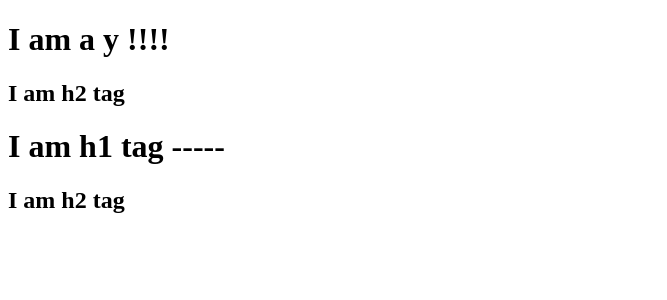
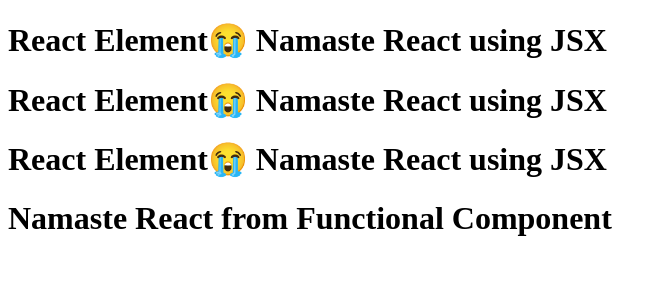
Before and after one commit to sharonkamalkothapalli/learning-react, a React (Vite) app: page / in a window 1280 px wide. Shown: the top 300 px of the page, without its empty margins (0-667 px from the left). Built offline with nearby package versions, Linux system fonts and the light colour scheme.

Commit message:
episode-03

```diff
--- a/App.js
+++ b/App.js
@@ -1,16 +1,35 @@
 import React from "react";
 import ReactDOM from "react-dom/client";
 
-const parent = React.createElement("div", {id:"parent"},
-    [React.createElement("div", {id:"child1", key:"child1"},
-        [React.createElement("h1", {key: "h1-1"}, "I am a y !!!! "), React.createElement("h2", {key: "h2-1"}, "I am h2 tag")]
-    ),
-    React.createElement("div", {id:"child2", key:"child2"},
-        [React.createElement("h1", {key: "h1-2"}, "I am h1 tag -----"), React.createElement("h2", {key: "h2-1"}, "I am h2 tag")]
-    )]
-)
+// const parent = React.createElement("div", {id:"parent"},
+//     [React.createElement("div", {id:"child1", key:"child1"},
+//         [React.createElement("h1", {key: "h1-1"}, "I am a y !!!! "), React.createElement("h2", {key: "h2-1"}, "I am h2 tag")]
+//     ),
+//     React.createElement("div", {id:"child2", key:"child2"},
+//         [React.createElement("h1", {key: "h1-2"}, "I am h1 tag -----"), React.createElement("h2", {key: "h2-1"}, "I am h2 tag")]
+//     )]
+// )
 
-console.log(parent)
+// console.log(parent)
+
+const elem = <span>React Element😭 </span>;
+
+// functional component
+const Title = () => (
+  <h1 className="head" tabIndex="5">
+    {elem}
+    Namaste React using JSX
+  </h1>
+);
+
+const HeadingComponent = () => (
+  <div id="container">
+    <Title />
+    <Title></Title>
+    {Title()}
+    <h1 className="heading">Namaste React from Functional Component</h1>
+  </div>
+);
 
 const root = ReactDOM.createRoot(document.getElementById("root"));
-root.render(parent)
+root.render(<HeadingComponent />);
--- a/package.json
+++ b/package.json
@@ -3,6 +3,8 @@
   "version": "1.0.0",
   "description": "learning react",
   "scripts": {
+    "start": "parcel index.html",
+    "build": "parcel build index.html",
     "test": "jest"
   },
   "repository": {
```
